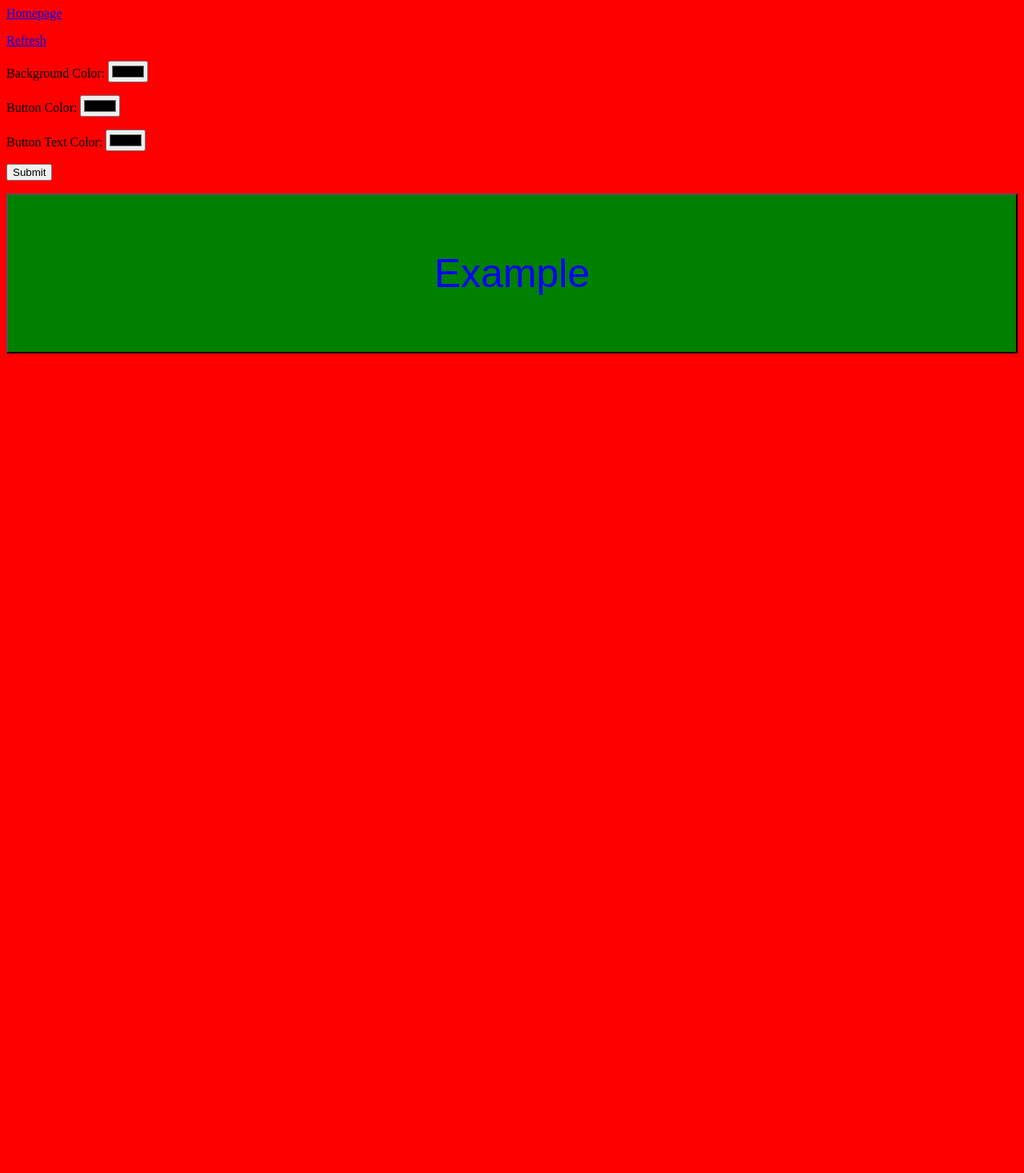
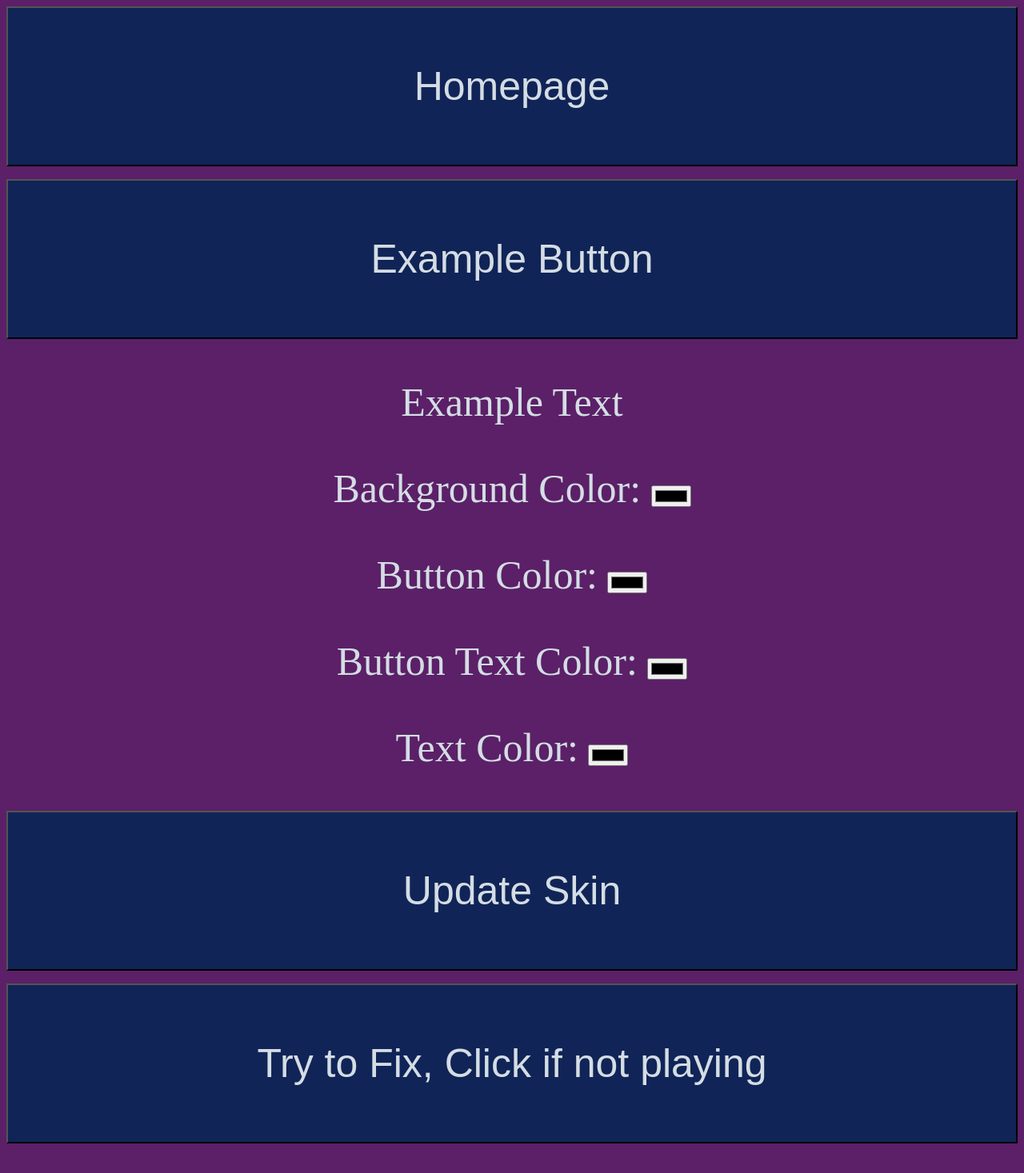
Before and after one commit to godimath/pijukebox, a PHP site: page /settings.php in a window 1280 px wide. Shown: the whole page at 80% size. Before the commit the page ends 442 px from the top, so only its background shows below. Run offline with PHP 8.4, Linux system fonts and the light colour scheme.

Commit message:
Changed layout and local player

```diff
--- a/webpage/scripts.js
+++ b/webpage/scripts.js
@@ -1,7 +1,5 @@
 var eggs = ["Hey, don't click me!", "Why did you click me again?", "Why are you doing this?", "Seriously, nothing is gonna happen.", "Staaaahp", "Fuck you, I'm running out of things to say!", "I should probably make this do something useful...", "This is easier, though.", "I can't believe you're still clicking.", "I can't believe I'm still typing these out.", "You wanna party?"];
 var eggCount = 0;
-
-
 
 function sendMusicAction(action) {
 	document.getElementById("action").value=action;
@@ -28,6 +26,10 @@ function setToggles(){
 		document.getElementById("mutetoggle").innerHTML = "Unmute";
 }
 
+function setTextColor(){
+	document.getElementById("exampleText").style.color = document.getElementById("textColor").value;
+}
+
 function setButtonColor(){
 	document.getElementById("example").style.background = document.getElementById("buttonColor").value;
 }
@@ -46,3 +48,28 @@ function dontClickMe(){
 		window.location = "http://lemonparty.org";
 	}
 }
+
+
+function togglePlay(){
+	var player = document.getElementById("player");
+	var playButton = document.getElementById("playLocalButton");
+
+	if(player.paused){
+		player.play();
+		playButton.innerHTML = "Pause";
+	}else{
+		player.pause();
+		playButton.innerHTML = "Play on your phone";
+	}
+
+}
+
+function refreshPage(thePage){
+
+	window.location = thePage;
+}
+
+function download(theLink){
+
+	window.open(theLink);
+ }
--- a/webpage/settings.php
+++ b/webpage/settings.php
@@ -1,23 +1,33 @@
 <body id="body">
 <script src="/scripts.js"></script>
 <link rel="stylesheet" href="/style.css">
-<a href=/>Homepage</a>
-<p>
-<a href=/settings.php>Refresh</a>
+<button class=button onclick=refreshPage("/")>Homepage</button>
+<p><p>
 <?php
 	if(isset($_POST["submit"])){
 		$background = str_replace("#", "", $_POST["background"]);
 		$button = str_replace("#", "", $_POST["button"]);
-		$text = str_replace("#","", $_POST["text"]);
-		echo shell_exec("../scripts/bash/create-style-sheet.sh $background $button $text");
+		$buttontext = str_replace("#","", $_POST["buttontext"]);
+		$text = str_replace("#","",$_POST["text"]);
+
+		echo shell_exec("../scripts/bash/create-style-sheet.sh $background $button $buttontext $text");
 	}
 ?>
+<button class=button id=example onclick=dontClickMe()>Example Button</button>
+<p class=text id=exampleText>Example Text</p>
+
 <form action=/settings.php method=post>
-Background Color: <input onchange=setBackgroundColor() id=backgroundColor type=color name=background><p>
-Button Color: <input onchange=setButtonColor() id=buttonColor type=color name=button><p>
-Button Text Color: <input onchange=setButtonTextColor() id=buttonText type=color name=text><p>
+<p class=text>Background Color: <input onchange=setBackgroundColor() id=backgroundColor type=color name=background></p>
+<p class=text>Button Color: <input onchange=setButtonColor() id=buttonColor type=color name=button></p>
+<p class=text>Button Text Color: <input onchange=setButtonTextColor() id=buttonText type=color name=buttontext></p>
+<p class=text>Text Color: <input onchange=setTextColor() id=textColor type=color name=text></p>
 
-<input type=submit name=submit value=Submit>
+<input class=button type=submit name=submit value="Update Skin">
 </form>
-<button class=button id=example>Example</button>
+
+<form action=/ method=post>
+<button class="button" onclick=sendMusicAction('s')>Try to Fix, Click if not playing</button>
+<input id="action" name="action" value="" style="visibility:hidden">
+</form>
+
 </body>
--- a/webpage/style.css
+++ b/webpage/style.css
@@ -1,10 +1,10 @@
 body{
-	background-color: red;
+	background-color: 5b2067;
 
 }
 .half-button{
-        background-color: green;
-	color: blue;
+        background-color: 102457;
+	color: d4dde4;
         width: 49%;
         height: 200;
         font-size: 50;
@@ -12,8 +12,8 @@ body{
 }
 
 .third-button{
-        background-color: green;
-        color: blue;
+        background-color: 102457;
+        color: d4dde4;
         width: 32%;
         height: 200;
         font-size: 40;
@@ -22,8 +22,8 @@ body{
 
 
 .button{
-	color: blue;
-	background-color: green;
+	color: d4dde4;
+	background-color: 102457;
 	width: 100%;
 	height: 200;
 	font-size: 50;
@@ -32,3 +32,9 @@ body{
 	width: 100%;
 	height: 250px;
 }
+
+.text{
+	font-size: 50;
+	text-align: center;
+	color: d4dde4;
+}
```
Also changed, not shown: webpage/index.php (+26 -18 lines), webpage/template.css (+9 -3 lines), webpage/favicon.ico (added), 2 other files.
